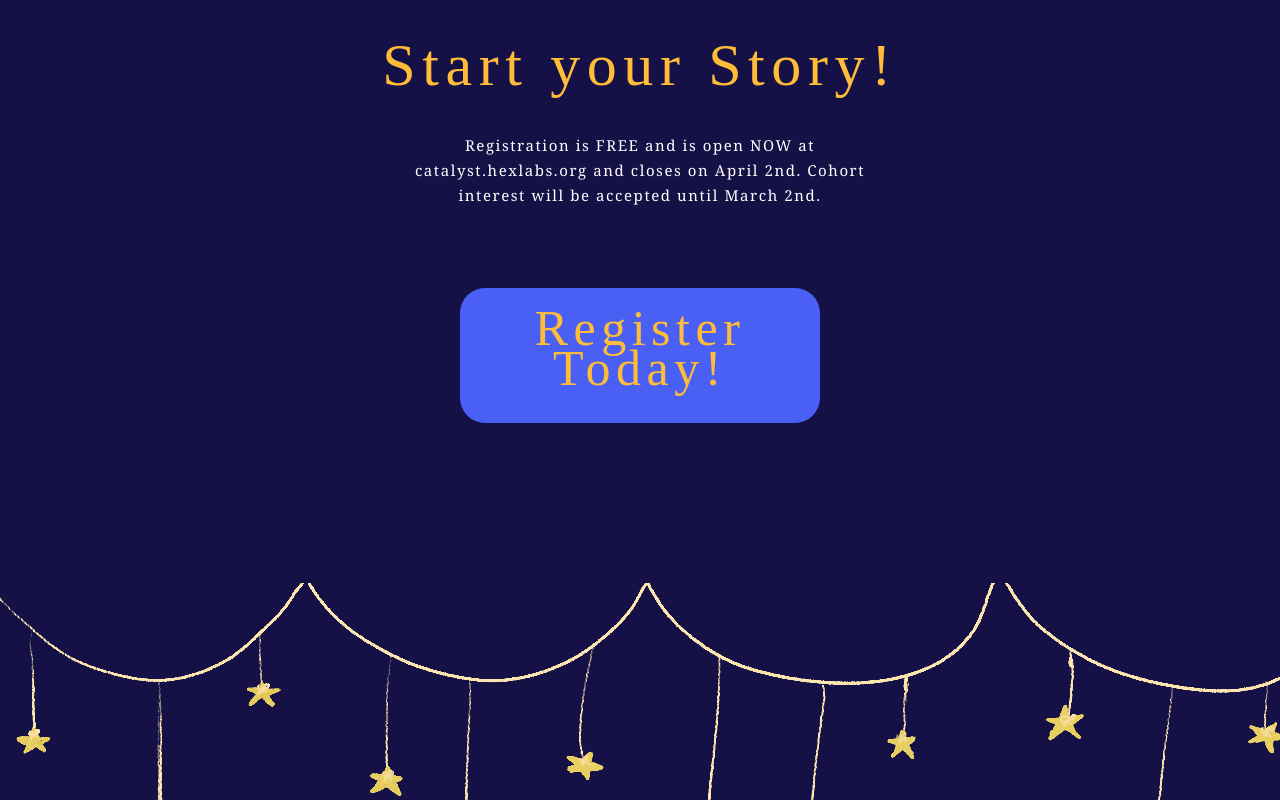
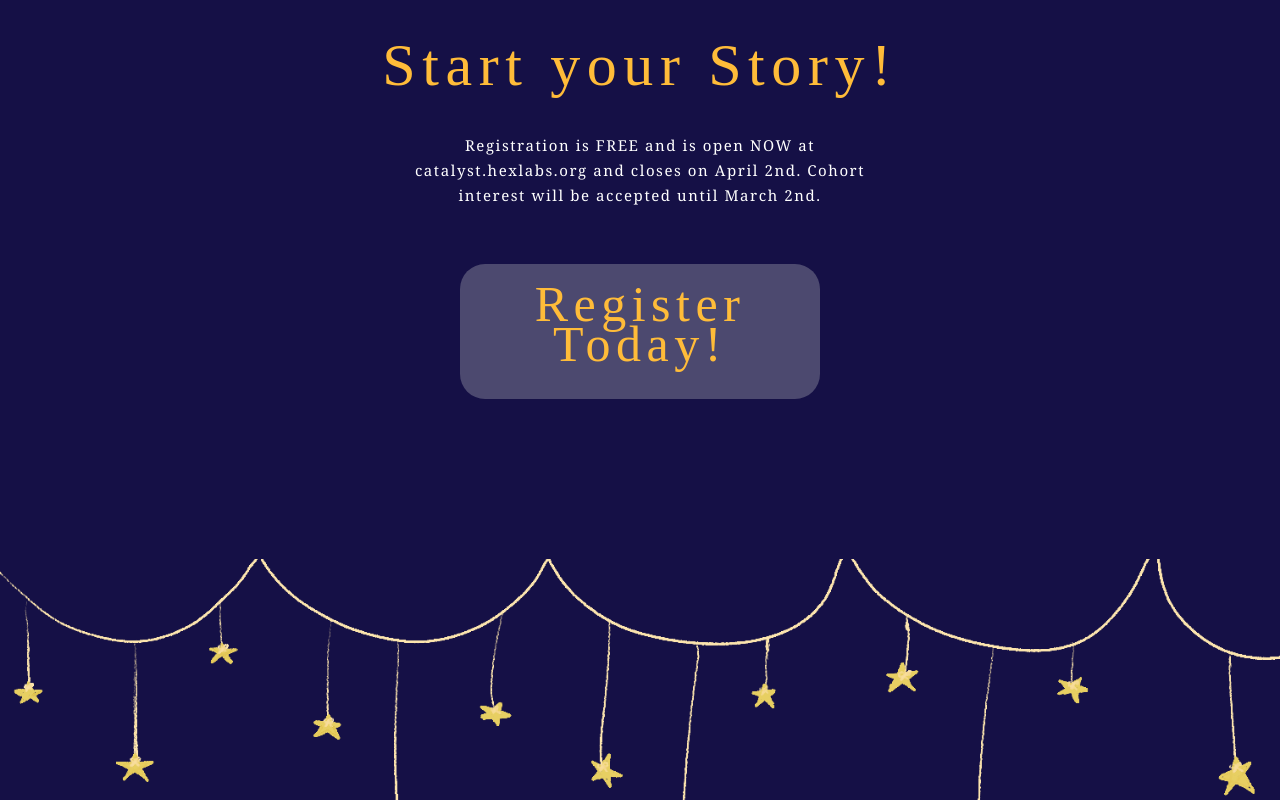
Before and after one commit to HackGT/catalyst-2022-event-site, a Next.js app: page / in a window 1280 px wide. Shown: the part 4466-5266 px from the top of the page. Built offline with nearby package versions, Linux system fonts and the light colour scheme; a web font is replaced by a local one.

Commit message:
made more mobile friendly

```diff
--- a/pages/index.tsx
+++ b/pages/index.tsx
@@ -167,9 +167,9 @@ function MainPage() {
           </div>
         </section>
         <section id="schedule" className={styles.sectionSchedule}>
-          <img src="/img/stars.png"></img>
+          <img src="/img/stars.png" id={styles.rosesandstars}></img>
           <h3 className={styles.sectionTitle}>Schedule COMING SOON!</h3>
-          <img src="/img/roses.png"></img>
+          <img src="/img/roses.png" id={styles.rosesandstars}></img>
         </section>
         <section id="faq" className={styles.sectionFAQ}>
           <h3 className={styles.sectionTitle}>FAQ</h3>
--- a/styles/Home.module.css
+++ b/styles/Home.module.css
@@ -139,11 +139,12 @@
   scroll-margin-top: 8vh;
 }
 .ourGoals {
-    padding-top: 12.5vh;
-    padding-right: 30%;
-    width: 100vw;
-    height: auto;
-    background: #151046;
+  position: relative;
+  padding-top: 12.5vh;
+  padding-right: 30%;
+  width: 100vw;
+  height: auto;
+  background: #151046;
 }
 
 #paperPlane {
@@ -166,6 +167,12 @@
   display: block;
   z-index: 1;
   overflow: auto;
+}
+
+#rosesandstars {
+  position: relative;
+  width: 100vw;
+  height: auto;
 }
 
 #elephant {
@@ -409,10 +416,9 @@
   width: 25vw;
   height: auto;
   margin: auto;
-  margin-top: 2rem;
+  margin-top: 0.5rem;
   border-radius: 25px;
-  background: #4a60f4;
-  /* background: #539dfc; */
+  background: rgb(76, 73, 111);
   padding: 2.5vh;
   text-align: center;
 }
@@ -441,6 +447,7 @@
   padding-bottom: 5vh;
 }
 .registerTitle {
+  position: relative;
   padding-left: 0;
   width: 25vw;
 }
@@ -551,6 +558,9 @@
   #fox {
     visibility: hidden;
   }
+  #invertedPlane {
+    visibility: hidden;
+  }
   .sectionCatalystCohort {
       padding-top: 15vh;
       width: 100vw;
```
